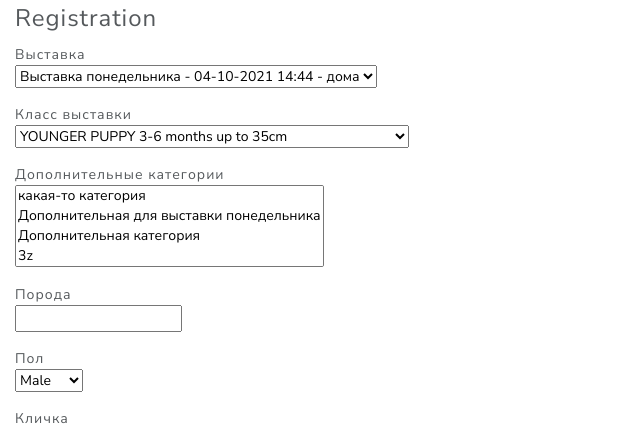
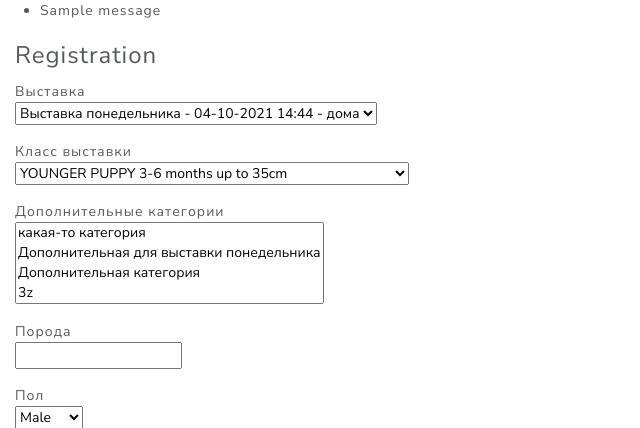
Before and after one commit to Lenainweb/superDogs, a Django app: page /registration_exhibition/ in a window 1280 px wide. Shown: the part 89-517 px from the top of the page, without its empty margins (0-640 px from the left). Run offline with Django 3.2, Linux system fonts and the light colour scheme; data comes from the database, SQL or seed files in the repository; one stand-in notice (Sample message) is shown; some libraries are stand-ins or nearby versions.

Commit message:
commit with

```diff
--- a/superdog/registration_of_dogs/forms.py
+++ b/superdog/registration_of_dogs/forms.py
@@ -2,7 +2,7 @@ from django.core import validators
 from django.forms.widgets import TextInput
 from django.utils.translation import gettext_lazy as _
 from django import forms
-from phonenumbers.phonenumberutil import _VALID_PHONE_NUMBER
+# from phonenumbers.phonenumberutil import _VALID_PHONE_NUMBER
 from .models import RegistrationExhibition, Exebition, AdditionalCategories, Dog, Owner
 
 from phonenumber_field.formfields import PhoneNumberField
--- a/superdog/registration_of_dogs/templates/registration_of_dogs/layout.html
+++ b/superdog/registration_of_dogs/templates/registration_of_dogs/layout.html
@@ -64,6 +64,14 @@
     </div>
   </nav>
 
+    {% if messages %}
+      <ul class="messages">
+          {% for message in messages %}
+          <li{% if message.tags %} class="{{ message.tags }}"{% endif %}>{{ message }}</li>
+          {% endfor %}
+      </ul>
+    {% endif %}
+
     {% block content %}
 		{% endblock %}
 
--- a/superdog/registration_of_dogs/views.py
+++ b/superdog/registration_of_dogs/views.py
@@ -37,6 +37,8 @@ class RegistrationExhibitionView(TemplateView):
             # form.save()
             print("form_registr:")
             print(form_registr.cleaned_data)
+            messages.info(request, 'Your form_registr successfully!')
+
         else:
             print("form_registr: errors:")
             print(form_registr.errors)
```
Also changed, not shown: 1 other file.
